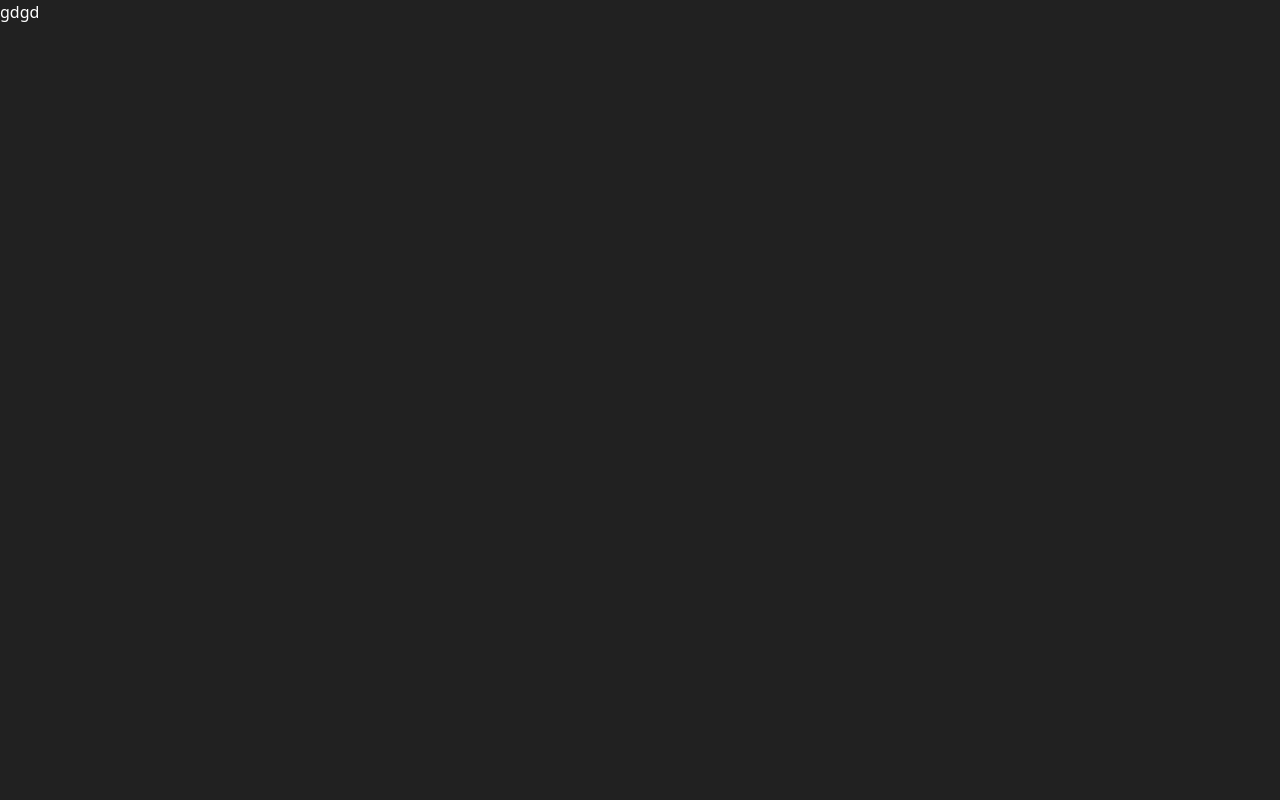
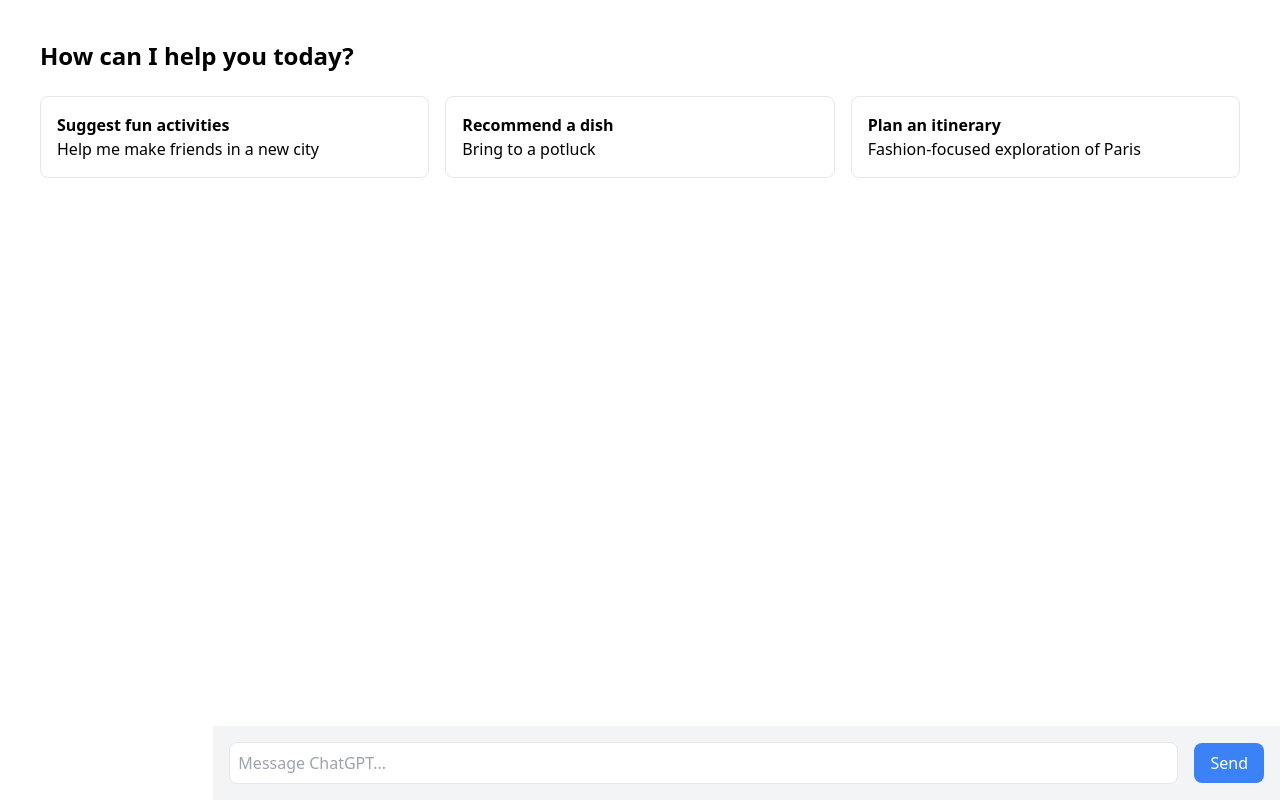
Before and after one commit to ehgud1008/ChatGpts, a React (Vite) app in the folder client/: page / in a window 1280 px wide. Built offline with nearby package versions, Linux system fonts and the light colour scheme.

Commit message:
main페이지 수정 & jest 추가

```diff
--- a/client/src/component/main.jsx
+++ b/client/src/component/main.jsx
@@ -3,6 +3,7 @@ import React, { useState } from 'react';
 const Main = () => {
   const [messages, setMessages] = useState([]);
   const [newMessage, setNewMessage] = useState('');
+  const [isSidebar, setIsSidebar] = useState(false);
 
   const sendNewMessage = () => {
     if (newMessage.trim() !== '') {
@@ -12,8 +13,47 @@ const Main = () => {
   };
 
   return (
-    <div className="">
-      gdgd
+    <div class="flex h-screen">
+        {/* <!-- Sidebar --> */}
+        {isSidebar && (
+          <div class="w-2/12 px-8 py-4 bg-white border-r">
+              <h1 class="text-lg font-semibold">ChatGPT 4</h1>
+              <ul class="mt-8">
+                  <li class="mb-4 active-link p-2">Explore GPTs</li>
+                  <li class="mb-4 p-2">DesignerGPT</li>
+                  <li class="mb-4 p-2">Image Generator</li>
+                  <li class="mb-4 p-2">Video Maker</li>
+                  <li class="mb-4 p-2">More Tools</li>
+              </ul>
+          </div>
+        )}
+
+        {/* <!-- Main content --> */}
+        <div class="flex-1 p-10">
+            <h2 class="text-2xl font-bold mb-6">How can I help you today?</h2>
+            <div class="grid grid-cols-3 gap-4">
+                <div class="card p-4 bg-white border rounded-lg">
+                    <h3 class="font-semibold">Suggest fun activities</h3>
+                    <p>Help me make friends in a new city</p>
+                </div>
+                <div class="card p-4 bg-white border rounded-lg">
+                    <h3 class="font-semibold">Recommend a dish</h3>
+                    <p>Bring to a potluck</p>
+                </div>
+                <div class="card p-4 bg-white border rounded-lg">
+                    <h3 class="font-semibold">Plan an itinerary</h3>
+                    <p>Fashion-focused exploration of Paris</p>
+                </div>
+            </div>
+            {/* <!-- Footer --> */}
+            <div class="absolute right-0 bottom-0 w-10/12 bg-gray-100 p-4">
+                <div class="flex justify-between items-center">
+                    <input type="text" placeholder="Message ChatGPT..." class="p-2 w-full border rounded-lg" />
+                    <button class="ml-4 bg-blue-500 text-white px-4 py-2 rounded-lg">Send</button>
+                </div>
+            </div>
+        </div>
+
     </div>
   );
 };
--- a/client/src/index.css
+++ b/client/src/index.css
@@ -3,7 +3,11 @@
 @tailwind utilities;
 
 
-body {
+/* body {
     background-color: #212121;
     color:#ffffff;
-}
+} */
+
+/* body * {
+    border: 1px solid white;
+} */
```
Also changed, not shown: package.json (+5 -2 lines), 2 other files (tests, documents, lock files or other folders).
